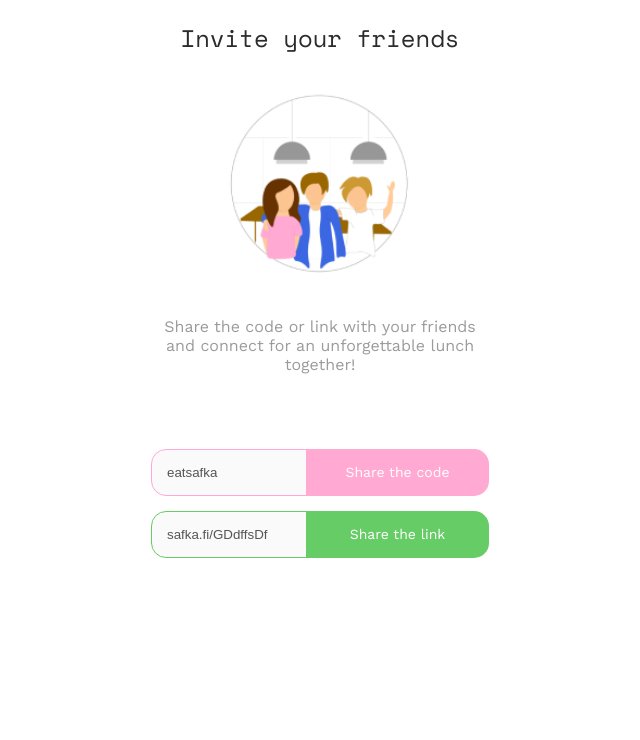
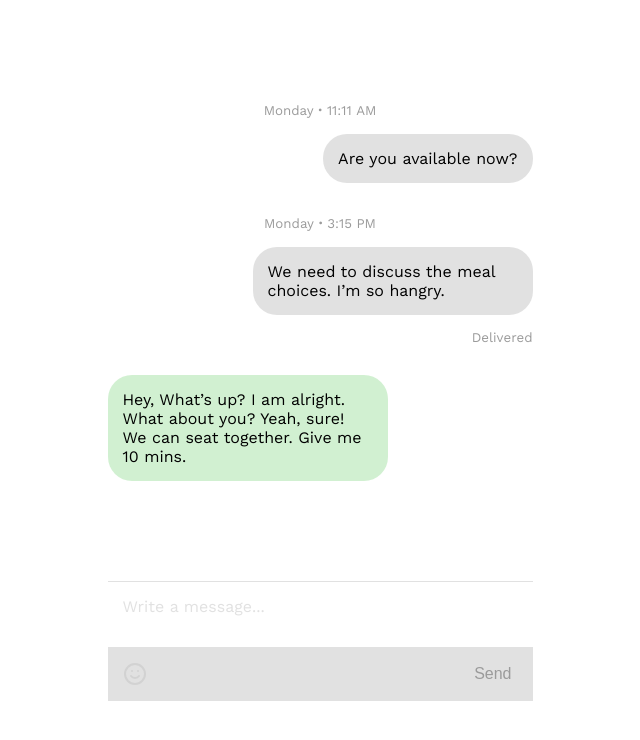
Before and after one commit to MoAmrYehia/Safka, a Gatsby site: page / in a window 1280 px wide. Shown: the whole page, without its empty margins (320-960 px from the left). Built offline with nearby package versions, Linux system fonts and the light colour scheme; Gatsby itself is replaced by a stand-in of ours.

Commit message:
Create Chat and Icons components. Update styles.

```diff
--- /dev/null
+++ b/src/components/Chat.tsx
@@ -0,0 +1,110 @@
+import React from 'react'
+import styled from 'styled-components'
+import { Container } from './Primitives'
+import { Icon } from './Icons'
+
+const Chat = () => {
+  const chatData = [
+    {
+      date: 'Monday・11:11 AM',
+      message: 'Are you available now?',
+      status: '',
+      color: 'var(--lightGrey)',
+      position: 'right',
+    },
+    {
+      date: 'Monday・3:15 PM',
+      message: 'We need to discuss the meal choices.  I’m so hangry.',
+      status: 'Delivered',
+      color: 'var(--lightGrey)',
+      position: 'right',
+    },
+    {
+      date: '',
+      message:
+        'Hey, What’s up? I am alright. What about you? Yeah, sure! We can seat together. Give me 10 mins.',
+      status: '',
+      color: 'var(--lightGreen)',
+      position: 'left',
+    },
+  ]
+
+  return (
+    <ChatContainer>
+      {chatData.map(({ date, message, status, color, position }) => {
+        return (
+          <BubbleContainer>
+            <Date>{date}</Date>
+            <Bubble color={color} position={position}>
+              {message}
+            </Bubble>
+            <Status>{status}</Status>
+          </BubbleContainer>
+        )
+      })}
+
+      <Placeholder>Write a message...</Placeholder>
+
+      <BottomContainer>
+        <Icon
+          name="smileyFace"
+          height="24px"
+          width="24px"
+          stroke="var(--svg)"
+          viewBox="0 0 24 24"
+        />
+        <SendButton>Send</SendButton>
+      </BottomContainer>
+    </ChatContainer>
+  )
+}
+
+export default Chat
+
+const BubbleContainer = styled.div`
+  margin-bottom: 30px;
+`
+
+const Bubble = styled.div`
+  background-color: ${props => props.color};
+  padding: var(--padding);
+  border-radius: 24px;
+  color: var(--black);
+  width: max-content;
+  max-width: 250px;
+  margin-left: ${props => (props.position === 'right' ? 'auto' : '0')};
+`
+const Date = styled.small`
+  text-align: center;
+  margin: 15px auto;
+  display: block;
+`
+const Status = styled.small`
+  text-align: right;
+  display: block;
+  margin-top: 15px;
+`
+
+const Placeholder = styled.p`
+  margin-top: 100px;
+  color: var(--lightGrey);
+  border-top: 1px solid var(--lightGrey);
+  padding: var(--padding);
+`
+const BottomContainer = styled.div`
+  background-color: var(--lightGrey);
+  display: flex;
+  flex-direction: row;
+  justify-content: space-between;
+  padding: var(--padding);
+`
+
+const SendButton = styled.button`
+  background-color: transparent;
+  border: none;
+  color: var(--grey);
+  font-size: 16px;
+`
+const ChatContainer = styled(Container)`
+  margin-top: 100px;
+`
--- /dev/null
+++ b/src/components/Icons.tsx
@@ -0,0 +1,86 @@
+import React, { FC } from 'react'
+import styled, { CSSProperties } from 'styled-components'
+
+const Icons: any = {
+  smileyFace: (
+    <g>
+      <path
+        d="M12 22C17.5228 22 22 17.5228 22 12C22 6.47715 17.5228 2 12 2C6.47715 2 2 6.47715 2 12C2 17.5228 6.47715 22 12 22Z"
+        stroke="#D2D2D2"
+        stroke-width="2"
+        stroke-linecap="round"
+        stroke-linejoin="round"
+      />
+      <path
+        d="M8 14C8 14 9.5 16 12 16C14.5 16 16 14 16 14"
+        stroke="#D2D2D2"
+        stroke-width="2"
+        stroke-linecap="round"
+        stroke-linejoin="round"
+      />
+      <path
+        d="M9 9H9.01"
+        stroke="#D2D2D2"
+        stroke-width="2"
+        stroke-linecap="round"
+        stroke-linejoin="round"
+      />
+      <path
+        d="M15 9H15.01"
+        stroke="#D2D2D2"
+        stroke-width="2"
+        stroke-linecap="round"
+        stroke-linejoin="round"
+      />
+    </g>
+  ),
+}
+
+interface Props {
+  name: string
+  fill?: string
+  stroke?: string
+  width?: string
+  height?: string | number
+  viewBox?: string
+  strokeWidth?: string
+  strokeLinecap?: 'butt' | 'round' | 'square' | 'inherit'
+  style?: CSSProperties
+  className?: string
+}
+
+export const Icon: FC<Props> = ({
+  name = '',
+  height = '24px',
+  width = '24px',
+  fill = 'none',
+  stroke = 'var(--grey)',
+  strokeWidth = '1.5',
+  strokeLinecap = 'round',
+  viewBox = `0 0 ${24} ${24}`,
+  className,
+  style,
+}) => {
+  return (
+    <SVG
+      className={className}
+      style={style}
+      width={width}
+      height={height}
+      viewBox={viewBox}
+      version="1.1"
+      strokeWidth={strokeWidth}
+      fill={fill}
+      stroke={stroke}
+      strokeLinecap={strokeLinecap}
+      xmlns="http://www.w3.org/2000/svg"
+    >
+      {Icons[name]}
+    </SVG>
+  )
+}
+
+const SVG = styled.svg`
+  vertical-align: middle;
+  margin-right: 5px;
+`
--- a/src/pages/index.tsx
+++ b/src/pages/index.tsx
@@ -5,6 +5,7 @@ import LandingPage from '../components/LandingPage'
 import Register from '../components/Register'
 import Login from '../components/Login'
 import Invite from '../components/Invite'
+import Chat from '../components/Chat'
 
 const Index = () => {
   return (
@@ -13,8 +14,9 @@ const Index = () => {
         {/* <LandingPage /> */}
         {/* <Register /> */}
         {/* <Login /> */}
+        {/* <Invite /> */}
 
-        <Invite />
+        <Chat />
       </>
     </Layout>
   )
--- a/static/styles/styles.css
+++ b/static/styles/styles.css
@@ -2,10 +2,13 @@
   --white: #fff;
   --black: #000000;
   --grey: #9b9b9b;
+  --lightGrey: rgba(155, 155, 155, 0.3);
   --primaryText: #2c2b2b;
   --secondaryText: var(--grey);
   --green: #66cc66;
+  --lightGreen: rgba(102, 204, 102, 0.3);
   --pink: #ffa9d3;
+  --svg: #d2d2d2;
 
   /* styling */
   --padding: 15px;
```
